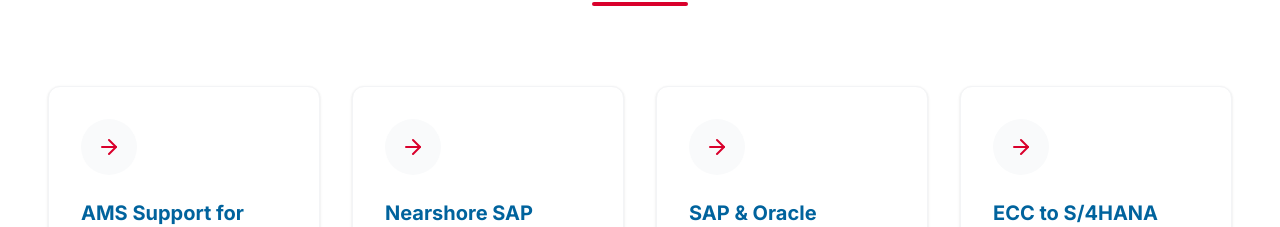
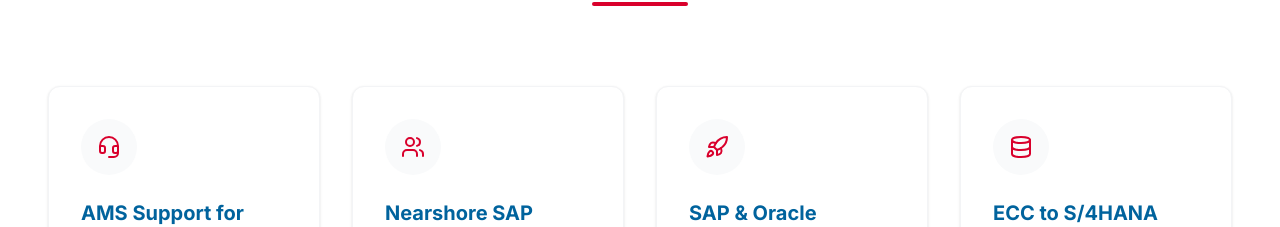
Before and after one commit to josejuanrdzl/nationalexpertiseweb1, a Next.js app: page /en in a window 1280 px wide. Shown: the part 1379-1606 px from the top of the page. Built offline with nearby package versions, Linux system fonts and the light colour scheme.

Commit message:
Iconos 1

```diff
--- a/src/app/[lang]/page.tsx
+++ b/src/app/[lang]/page.tsx
@@ -3,7 +3,7 @@
 import TrustBar from "@/components/sections/TrustBar";
 import ServiceCard from "@/components/ui/ServiceCard";
 import Section from "@/components/ui/Section";
-import { CheckCircle2 } from "lucide-react";
+import { CheckCircle2, Headset, Users, Rocket, Database } from "lucide-react";
 
 export default async function Home({ params }: { params: Promise<{ lang: string }> }) {
     const { lang } = await params;
@@ -35,21 +35,25 @@
                         title={dict.services.ams.title}
                         description={dict.services.ams.desc}
                         href={`/${lang}/services/ams-support`}
+                        icon={<Headset className="w-6 h-6" />}
                     />
                     <ServiceCard
                         title={dict.services.staffing.title}
                         description={dict.services.staffing.desc}
                         href={`/${lang}/services/nearshore-staffing`}
+                        icon={<Users className="w-6 h-6" />}
                     />
                     <ServiceCard
                         title={dict.services.projects.title}
                         description={dict.services.projects.desc}
                         href={`/${lang}/services/sap-consulting-projects`}
+                        icon={<Rocket className="w-6 h-6" />}
                     />
                     <ServiceCard
                         title={dict.services.migration.title}
                         description={dict.services.migration.desc}
                         href={`/${lang}/services/s4hana-migration`}
+                        icon={<Database className="w-6 h-6" />}
                     />
                 </div>
             </Section>
```
